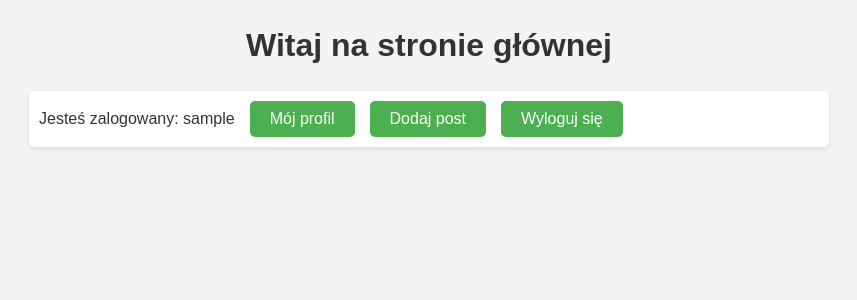
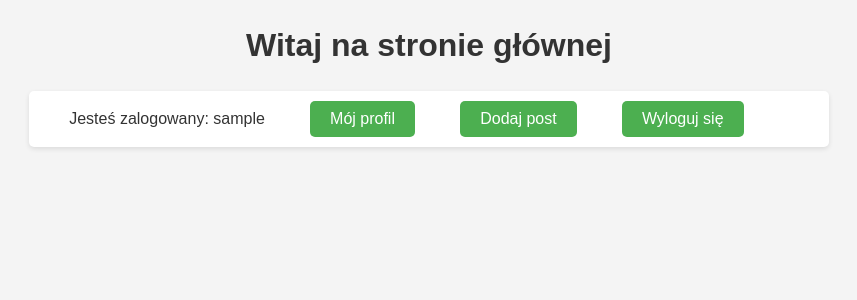
Before and after one commit to specsxc/django-crud-auth-app, a Django app: page / in a window 1280 px wide. Shown: the top 300 px of the page, without its empty margins (211-1068 px from the left). Run offline with Django 5.2, Linux system fonts and the light colour scheme; the visitor is signed in with stand-in values (Sample User, id 1); data that the repository does not hold is empty.

Commit message:
styling, few fixes, align, format

```diff
--- a/myapp/forms.py
+++ b/myapp/forms.py
@@ -44,7 +44,7 @@ class PostForm(forms.ModelForm):
                     "class": "form-control",
                 }
             ),
-            "content": forms.TextInput(
+            "content": forms.Textarea(
                 attrs={
                     "placeholder": "n.p. Co robiłeś na wycieczce?",
                     "class": "form-control",
@@ -62,6 +62,7 @@ class CommentForm(forms.ModelForm):
         model = Comment
         fields = ["text", "author_name"]
         labels = {"text": "Treść komentarza"}
+        widgets = {"text": forms.Textarea(attrs={"rows": 4, "value": ""})}
 
 
 class RateForm(forms.ModelForm):
--- a/myapp/templates/home/add_post.html
+++ b/myapp/templates/home/add_post.html
@@ -8,16 +8,18 @@
     <link rel="stylesheet" href="{% static 'styles/styles.css' %}" />
   </head>
   <body>
+    <div class="container">
       {% if user.is_authenticated %}
       <h2>Dodaj nowy post</h2>
-    <form method="post">
+      <form method="post" class="form">
         {% csrf_token %} {{ form.as_p }}
         <button type="submit">Dodaj post</button>
-    </form>
         {% else %}
         <p>Musisz być zalogowany, aby dodać post.</p>
         <a href="{% url 'login' %}">Zaloguj się</a>
         {% endif %}
         <a href="{% url 'index' %}">Powrót na stronę główną</a>
+      </form>
+    </div>
   </body>
 </html>
--- a/myapp/templates/home/edit_post.html
+++ b/myapp/templates/home/edit_post.html
@@ -8,16 +8,18 @@
     <link rel="stylesheet" href="{% static 'styles/styles.css' %}" />
   </head>
   <body>
+    <div class="container">
       {% if user.is_authenticated %}
       <h2>Edytuj post</h2>
-    <form method="post">
+      <form method="post" class="form">
         {% csrf_token %} {{ form.as_p }}
         <button type="submit">Zapisz zmiany</button>
-    </form>
         {% else %}
         <p>Musisz być zalogowany, aby edytować post.</p>
         <a href="{% url 'login' %}">Zaloguj się</a>
         {% endif %}
         <a href="{% url 'index' %}">Powrót na stronę główną</a>
+      </form>
+    </div>
   </body>
 </html>
--- a/myapp/templates/home/index.html
+++ b/myapp/templates/home/index.html
@@ -12,17 +12,20 @@
     <div class="user-actions">
       {% if user.is_authenticated %}
       <p>Jesteś zalogowany: {{ user.username }}</p>
-      <a href="{% url 'profile' %}" class="button-main">Mój profil</a>
-      {% endif %} {% if not user.is_authenticated %}
-      <a href="{% url 'login' %}" class="button-main">Zaloguj się</a> lub
-      <a href="{% url 'register' %}" class="button-main">Zarejestruj się</a>
+      <a href="{% url 'profile' %}">Mój profil</a>
       {% endif %} {% if user.is_authenticated %}
-      <a href="{% url 'add_post' %}" class="button-main">Dodaj post</a>
+      <a href="{% url 'add_post' %}">Dodaj post</a>
       <form action="{% url 'logout' %}" method="post">
         {% csrf_token %}
-        <button type="submit" class="button-main">Wyloguj się</button>
+        <button type="submit">Wyloguj się</button>
       </form>
       {% endif %}
+      <div class="non-user-actions">
+        {% if not user.is_authenticated %}
+        <a href="{% url 'login' %}">Zaloguj się</a> lub
+        <a href="{% url 'register' %}">Zarejestruj się</a>
+        {% endif %}
+      </div>
     </div>
     <ul>
       {% for post in posts %}
@@ -35,12 +38,14 @@
           {{ post.created_at|date:"d-m-Y H:i" }}
         </p>
         {% if request.user == post.author %}
+        <div class="user-edit">
           <a href="{% url 'edit_post' post.id %}">Edytuj</a>
           <a
-          href="{% url 'delete_post' post.id %}"
+            href="{% url 'delete_post' post.id %} "
             onclick="return confirm('Czy na pewno chcesz usunąć ten post?')"
             >Usuń</a
           >
+        </div>
         {% endif %}
         <div class="forms-container">
           <form method="post" action="{% url 'add_comment' post.id %}">
@@ -56,13 +61,16 @@
             {% csrf_token %} {{ rate_form.as_p }}
             <button type="submit">Oceń</button>
           </form>
+          {% endif %}
         </div>
-        {% endif %} {% if post.comments.all %}
+        <div class="container-actions">
+          {% if post.comments.all %}
           <h3>Komentarze</h3>
           <ul>
             {% for comment in post.comments.all %}
             <li>
-            <strong>{{ comment.author.username }}:</strong> {{ comment.text }}
+              <strong>{{ comment.author.username }}:</strong>
+              {{ comment.text }}
             </li>
             {% endfor %}
           </ul>
@@ -72,14 +80,13 @@
           <h3>Oceny</h3>
           <ul>
             {% for rate in post.rates.all %}
-          <li>
-            <strong>{{ rate.user.username }}</strong> Ocena: {{ rate.score }}
-          </li>
+            <li><strong>{{ rate.user.username }}:</strong> {{ rate.score }}</li>
             {% endfor %}
           </ul>
           {% else %}
           <p>Brak ocen.</p>
           {% endif %}
+        </div>
       </li>
       {% endfor %}
     </ul>
--- a/static/styles/styles.css
+++ b/static/styles/styles.css
@@ -166,22 +197,19 @@ label {
     box-shadow: 0 2px 5px rgba(0, 0, 0, 0.1);
     max-width: 800px;
     margin: 0 auto 20px;
+    justify-content: space-evenly;
 }
 
-.button-main {
-    display: inline-block;
-    padding: 10px 20px;
-    background-color: #4CAF50;
-    color: white;
-    text-align: center;
-    text-decoration: none;
-    font-size: 16px;
-    border-radius: 5px;
-    border: none;
-    cursor: pointer;
+.container-actions{
+    display: flex;
+    flex-direction: column;
 }
 
-
+.container-actions ul {
+    list-style: none;
+    padding: 0;
+    margin: 0;
+  }
 
 @media (max-width: 600px) {
     body {
```
Also changed, not shown: other parts of static/styles/styles.css (+39 -8 lines), myapp/templates/accounts/login.html (+6 -2 lines), myapp/templates/accounts/register.html (+10 -6 lines), myapp/templates/home/add_comment.html (+8 -6 lines), myapp/templates/home/change_password.html (+8 -6 lines), myapp/templates/home/edit_profile.html (+8 -6 lines), myapp/templates/home/profile.html (+12 -8 lines). Lines whose indentation alone changed are shown as unchanged.
